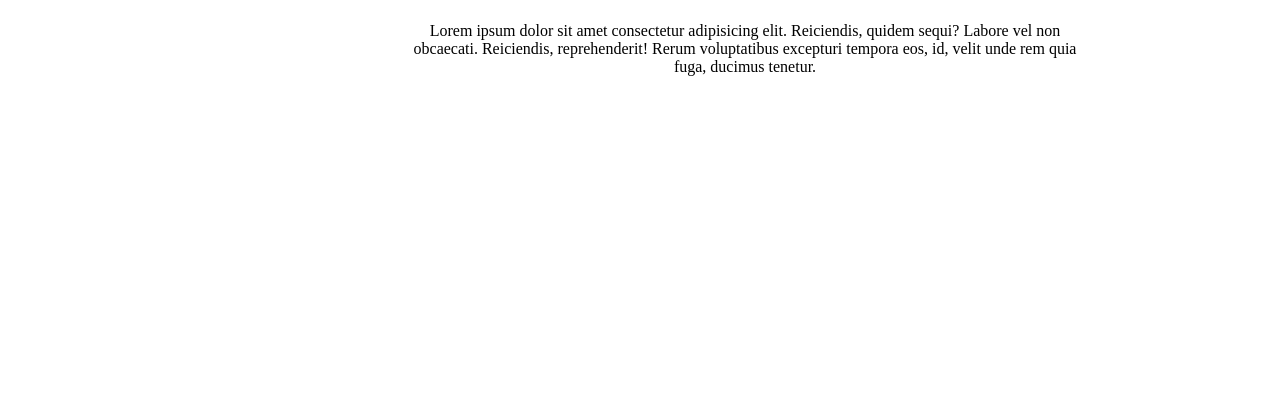
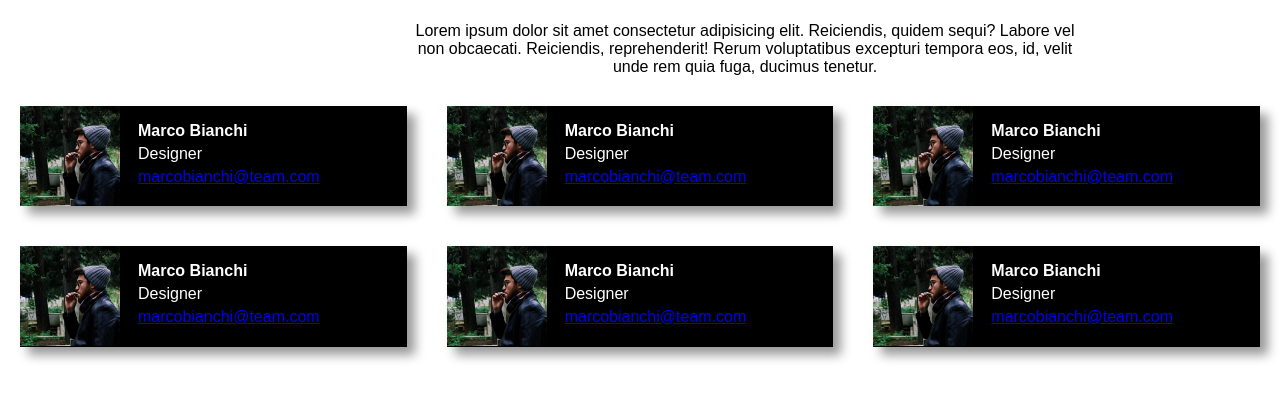
Before and after one commit to AndreaC25/html-css-float-cards, a plain HTML site: page index.html in a window 1280 px wide. Shown: the part 62-462 px from the top of the page. Drawn offline with Linux system fonts and the light colour scheme.

Commit message:
Costruito e stilizzato box

```diff
--- a/index.html
+++ b/index.html
@@ -32,9 +32,110 @@
 <!--Creo i miei box-->
 
 <body>
+    <div id="boxes" class="clearfix">
 
 
 
+            <div class="box">
 
+                <div class="box-inner clearfix">
+
+                    <div class="box-image">
+                        <img src="./img/male1.png" alt="foto 1">
+                    </div>
+
+                    <div class="box-text">
+                        <strong>Marco Bianchi</strong>
+                        <span>Designer</span>
+                        <a href="mailto:mail@gmail.com">marcobianchi@team.com</a>
+                    </div>
+                </div>
+            </div>
+
+
+            <div class="box">
+
+                <div class="box-inner clearfix">
+
+                    <div class="box-image">
+                        <img src="./img/male1.png" alt="foto 1">
+                    </div>
+
+                    <div class="box-text">
+                        <strong>Marco Bianchi</strong>
+                        <span>Designer</span>
+                        <a href="mailto:mail@gmail.com">marcobianchi@team.com</a>
+                    </div>
+                </div>
+            </div>
+
+            <div class="box">
+
+                <div class="box-inner clearfix">
+
+                    <div class="box-image">
+                        <img src="./img/male1.png" alt="foto 1">
+                    </div>
+
+                    <div class="box-text">
+                        <strong>Marco Bianchi</strong>
+                        <span>Designer</span>
+                        <a href="mailto:mail@gmail.com">marcobianchi@team.com</a>
+                    </div>
+                </div>
+            </div>
+
+            <div class="box">
+
+                <div class="box-inner clearfix">
+
+                    <div class="box-image">
+                        <img src="./img/male1.png" alt="foto 1">
+                    </div>
+
+                    <div class="box-text">
+                        <strong>Marco Bianchi</strong>
+                        <span>Designer</span>
+                        <a href="mailto:mail@gmail.com">marcobianchi@team.com</a>
+                    </div>
+                </div>
+            </div>
+
+            <div class="box">
+
+                <div class="box-inner clearfix">
+
+                    <div class="box-image">
+                        <img src="./img/male1.png" alt="foto 1">
+                    </div>
+
+                    <div class="box-text">
+                        <strong>Marco Bianchi</strong>
+                        <span>Designer</span>
+                        <a href="mailto:mail@gmail.com">marcobianchi@team.com</a>
+                    </div>
+                </div>
+            </div>
+
+            <div class="box">
+
+                <div class="box-inner clearfix">
+
+                    <div class="box-image">
+                        <img src="./img/male1.png" alt="foto 1">
+                    </div>
+
+                    <div class="box-text">
+                        <strong>Marco Bianchi</strong>
+                        <span>Designer</span>
+                        <a href="mailto:mail@gmail.com">marcobianchi@team.com</a>
+                    </div>
+                </div>
+            </div>
+
+    </div>
+
+
+<!--Fine  box-->
 </body>
 </html>
--- a/style.css
+++ b/style.css
@@ -24,3 +24,60 @@ h1{
 }
 
 /*fine header*/
+
+/*inzio costruzione box*/
+body{
+
+    font-family: 'Nunito', sans-serif;
+}
+
+.clearfix::after{
+    content: ;
+    display: table;
+    clear: both;
+}
+
+.box{
+    float: left;
+    width: calc(100%/3);
+    padding: 20px;
+    color: white;
+}
+
+.card:nth-child(3n+1) {
+    padding-left: 0;
+}
+
+.card:nth-child(3n) {
+    padding-right: 0;
+}
+
+.box .box-inner{
+    background-color: black;
+    box-shadow: 8px 8px 10px rgba(0,0,0, 0.4);
+}
+
+.box .box-image {
+    float: left;
+    margin-right: 18px;
+
+}
+
+.box .box-image img {
+    float: left;
+    display: block;
+    height: 100px;
+    width: auto;
+}
+
+.box .box-text {
+    text-align: left;
+    padding: 16px 0;
+}
+
+.box .box-text > * {
+    display: block;
+    margin-bottom: 0.3em;
+}
+
+/*fine costruzione box*/
```
